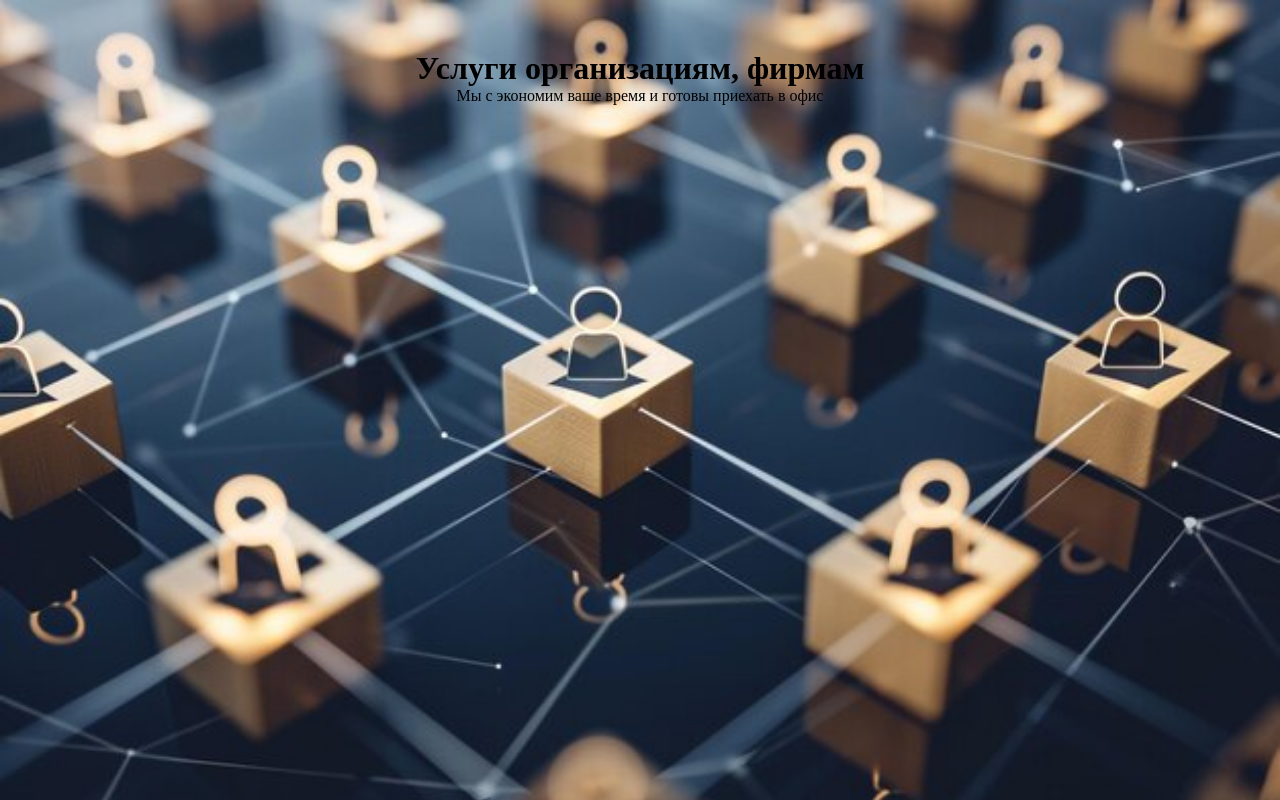
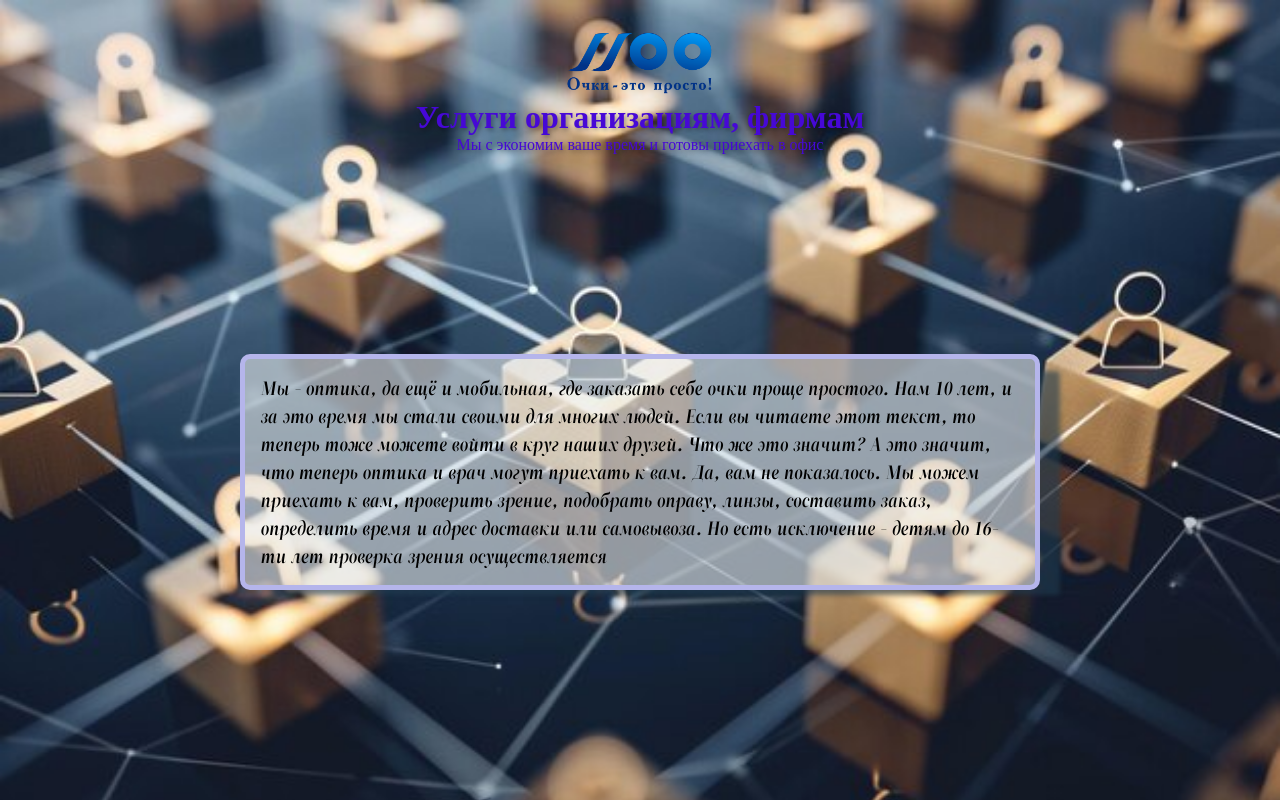
Before and after one commit to AlexVP747/-, a Django app: page /organizations in a window 1280 px wide. Run offline with Django 5.2, Linux system fonts and the light colour scheme.

Commit message:
добавил текст и стили к нему на стр. организациям

```diff
--- a/main/static/main/css/organizations.css
+++ b/main/static/main/css/organizations.css
@@ -8,7 +8,15 @@ a {
   color: black;
   text-decoration: none;
 }
-
+.logo {
+  margin-top: -20px;
+  width: 150px;
+}
+@font-face {
+  font-family: SemiBoldItalic;
+  src: url("/static/main/fonts/SemiBoldItalic.ttf");
+  font-weight: 900;
+}
 body{
   padding-top: 50px;
   background-image: url("/static/main/img/orbg.jpg");
@@ -17,3 +25,24 @@ body{
   flex-direction: column;
   align-items: center;
 }
+.uptext{
+  text-align: center;
+  color: rgb(70, 8, 214);
+  text-shadow: 2px 2px 5px rgba(0, 0, 0, 0.4);
+}
+.ram-block{
+  background-color: rgba(234, 238, 241, 0.6);
+  margin-top: 200px;
+  padding: 15px;
+  width: 800px;
+  border: solid;
+  border-radius: 10px;
+  border: rgb(181, 181, 235) 5px solid;
+border-radius: 10px;
+  border: rgb(181, 181, 235) 5px solid;
+  -webkit-box-shadow: 26px 11px 5px -6px rgba(34, 60, 80, 0.6);
+  -moz-box-shadow: 26px 11px 5px -6px rgba(34, 60, 80, 0.6);
+  box-shadow: 26px 11px 5px -6px rgba(34, 60, 80, 0.6);
+  font-size: 20px;
+  font-family: SemiBoldItalic;
+}
--- a/main/templates/main/organizations.html
+++ b/main/templates/main/organizations.html
@@ -7,7 +7,19 @@
   <title>организациям</title>
 </head>
 <body>
-  <h1>Услуги организациям, фирмам</h1>
-  <p>Мы с экономим ваше время и готовы приехать в офис</p>
+  <div><img class="logo" src="/static/main/img/logo.png" alt="logotip"></div>
+  <div class="uptext">
+    <h1>Услуги организациям, фирмам</h1>
+    <p>Мы с экономим ваше время и готовы приехать в офис</p>
+  </div>
+
+  <div class="ram-block"><p>Мы - оптика, да ещё и мобильная, где заказать себе очки проще простого. Нам 10 лет, и за это время мы стали своими для многих людей.
+    Если вы читаете этот текст, то теперь тоже можете войти в круг наших друзей. Что же это значит? А это значит, что теперь оптика и врач могут приехать к вам.
+    Да, вам не показалось. Мы можем приехать к вам, проверить зрение, подобрать оправу, линзы, составить заказ, определить время и адрес доставки или самовывоза.
+    Но есть исключение - детям до 16-ти лет проверка зрения осуществляется
+  </p></div>
+
+
+
 </body>
 </html>
```
